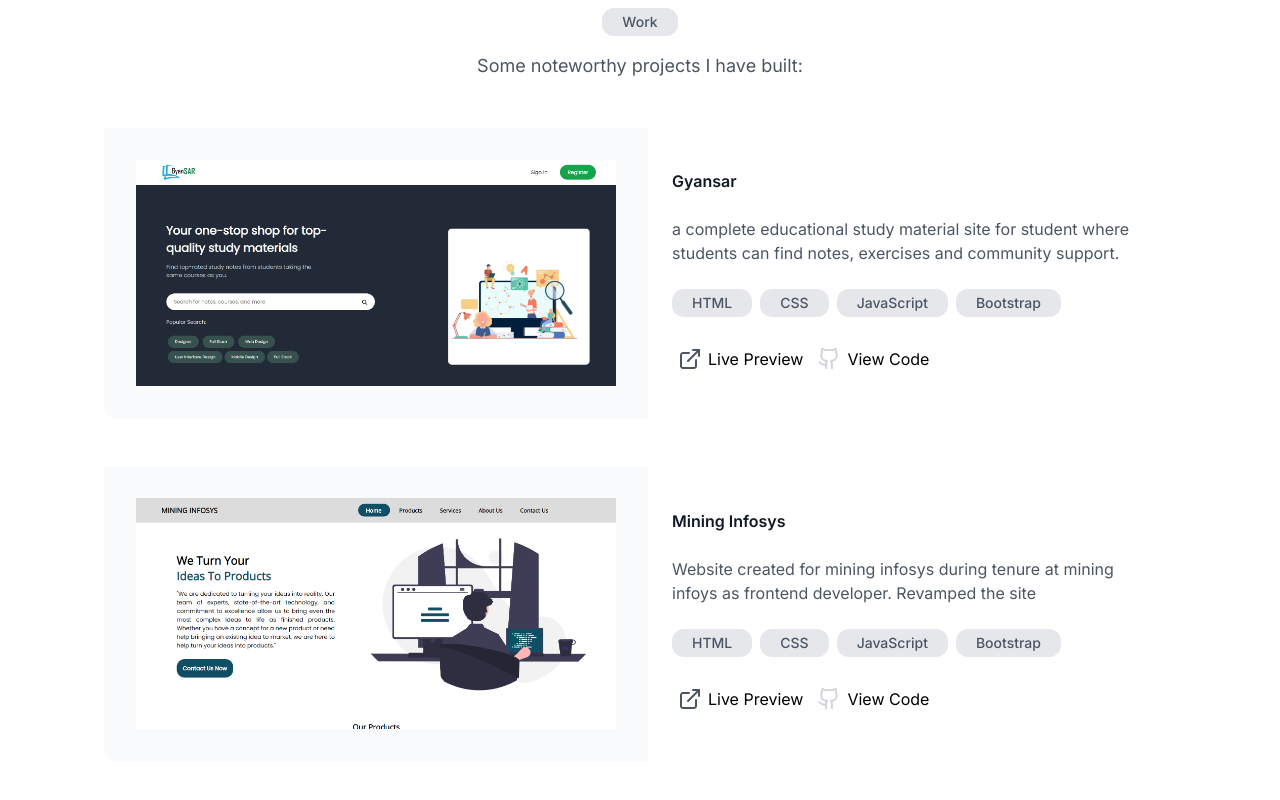
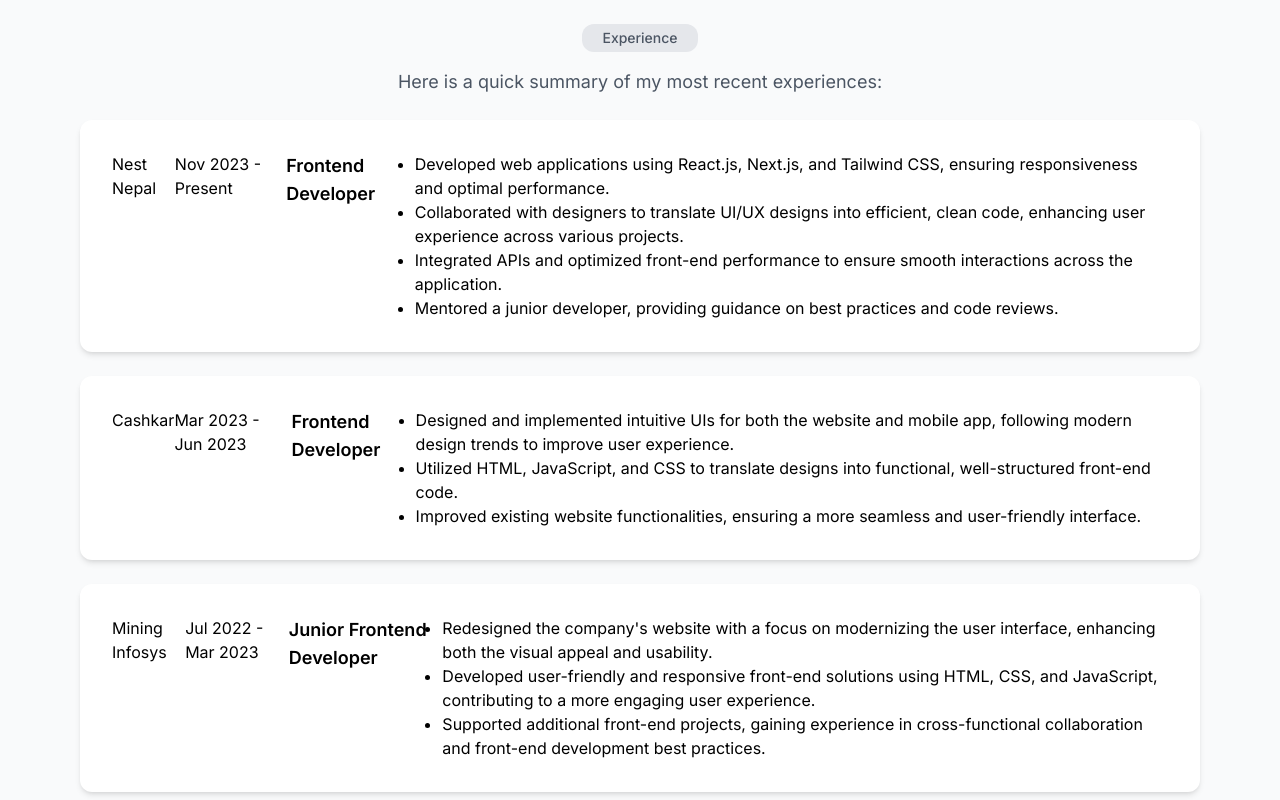
Before and after one commit to LaxmanJonchhen12/laxman-jonchhen-portfolio-website, a Next.js app: page / in a window 1280 px wide. Shown: the part 540-1340 px from the top of the page. Built offline with nearby package versions, Linux system fonts and the light colour scheme.

Commit message:
experince section completed desktop optimization left

```diff
--- a/src/app/page.tsx
+++ b/src/app/page.tsx
@@ -5,11 +5,13 @@ import Footer from "@/components/layout/Footer";
 import Testimonials from "@/components/section/Testimonials";
 import Work from "@/components/section/Work";
 import Skills from "@/components/section/Skills";
+import Experience from "@/components/section/Experience";
 export default function Home() {
   return (
       <div>
         <Navbar />
         <Skills />
+        <Experience />
         <Work />
         <Testimonials />
         <GetInTouch />
--- /dev/null
+++ b/src/components/section/Experience.tsx
@@ -0,0 +1,94 @@
+import React from 'react'
+import SectionIntro from '../SectionIntro'
+const experienceData = [
+  {
+    id:1,
+    organizationName:"Nest Nepal",
+    organizationImage:"",
+    jobRole: "Frontend Developer",
+    jobTask: [
+      "Developed web applications using React.js, Next.js, and Tailwind CSS, ensuring responsiveness and optimal performance.",
+      "Collaborated with designers to translate UI/UX designs into efficient, clean code, enhancing user experience across various projects.",
+      "Integrated APIs and optimized front-end performance to ensure smooth interactions across the application.",
+      "Mentored a junior developer, providing guidance on best practices and code reviews."
+    ],
+    jobDate: "Nov 2023 - Present",
+  },
+  {
+    id:2,
+    organizationName:"Cashkar",
+    organizationImage:"",
+    jobRole: "Frontend Developer",
+    jobTask: [
+      "Designed and implemented intuitive UIs for both the website and mobile app, following modern design trends to improve user experience.",
+      "Utilized HTML, JavaScript, and CSS to translate designs into functional, well-structured front-end code.",
+      "Improved existing website functionalities, ensuring a more seamless and user-friendly interface."
+    ],
+    jobDate: "Mar 2023 - Jun 2023",
+  },
+  {
+    id:1,
+    organizationName:"Mining Infosys",
+    organizationImage:"",
+    jobRole: "Junior Frontend Developer",
+    jobTask: [
+      "Redesigned the company's website with a focus on modernizing the user interface, enhancing both the visual appeal and usability.",
+      "Developed user-friendly and responsive front-end solutions using HTML, CSS, and JavaScript, contributing to a more engaging user experience.",
+      "Supported additional front-end projects, gaining experience in cross-functional collaboration and front-end development best practices."
+    ],
+    jobDate: "Jul 2022 - Mar 2023",
+  }
+]
+
+function ExperienceCard() {
+    return(
+      <div className='flex flex-col items-start justify-start gap-y-6 mt-6'>
+          {
+            experienceData.map((experience) => (
+              <div
+              key={experience.id}
+              className='dark:bg-ascent-gray dark:shadow-2xl shadow-md bg-white rounded-xl p-8 flex flex-col md:flex-row items-start justify-start gap-y-4'
+              >
+                <h2 className='dark:text-white text-black'>
+                  {experience.organizationName}
+                </h2>
+                <p className='text-base dark:text-secondary-gray font-normal'>
+                  {experience.jobDate}
+                </p>
+                <p className='text-lg font-semibold dark:text-primary-gray '>
+                  {experience.jobRole}
+                </p>
+                <ul className='list-disc'>
+                  {
+                    experience.jobTask.map((task) => (
+                      <li
+                      key={task}
+                      className='dark:text-primary-gray text-base font-normal gap-2'
+                      >
+                        {task}
+                      </li>
+                    ))
+                  }
+                </ul>
+              </div>
+            ))
+          }
+      </div>
+    )
+}
+
+function Experience() {
+  return (
+    <section className='flex flex-col items-center justify-center px-4 py-16 md:py-20  md:px-20 dark:bg-primary-black bg-primary-gray'>
+        <SectionIntro introTitle='Experience' />
+        <p
+      className="dark:text-primary-gray text-center md:text-left text-tertiary-gray text-lg font-normal pt-4"
+      >
+        Here is a quick summary of my most recent experiences:
+      </p>
+      <ExperienceCard />
+    </section>
+  )
+}
+
+export default Experience
--- a/src/components/section/Skills.tsx
+++ b/src/components/section/Skills.tsx
@@ -73,14 +73,14 @@ function Skills() {
 
   const { theme, toggleTheme } = themeContext;
   return (
-    <section className=' bg-primary-white dark:bg-secondary-black px-20 py-24'>
+    <section className=' bg-primary-white dark:bg-secondary-black px-4 py-16 md:px-20 md:py-24'>
         <div className='flex flex-col items-center justify-center gap-y-4'>
             <SectionIntro introTitle='Skills' />
-            <p className='text-xl font-normal text-tertiary-gray dark:text-primary-gray'>
+            <p className=' text-lg md:text-xl text-center font-normal text-tertiary-gray dark:text-primary-gray'>
             The skills, tools and technologies I am really good at:
             </p>
         </div>
-        <div className='grid grid-cols-3 md:mt-12 gap-y-4 md:grid-cols-6 lg:grid-cols-7 md:gap-y-8 lg:gap-y-12'>
+        <div className='grid grid-cols-3 mt-6 md:mt-12 gap-y-4 md:grid-cols-6 lg:grid-cols-7 md:gap-y-8 lg:gap-y-12'>
           {
             technologyData.map((technologies) => (
               <div
@@ -110,7 +110,7 @@ function Skills() {
                     />
                   }
                 </a>
-                <p className=' text-tertiary-gray dark:text-primary-gray text-lg font-normal'>
+                <p className=' text-tertiary-gray dark:text-primary-gray text-base md:text-lg font-normal'>
                   {technologies.name}
                 </p>
               </div>
```
